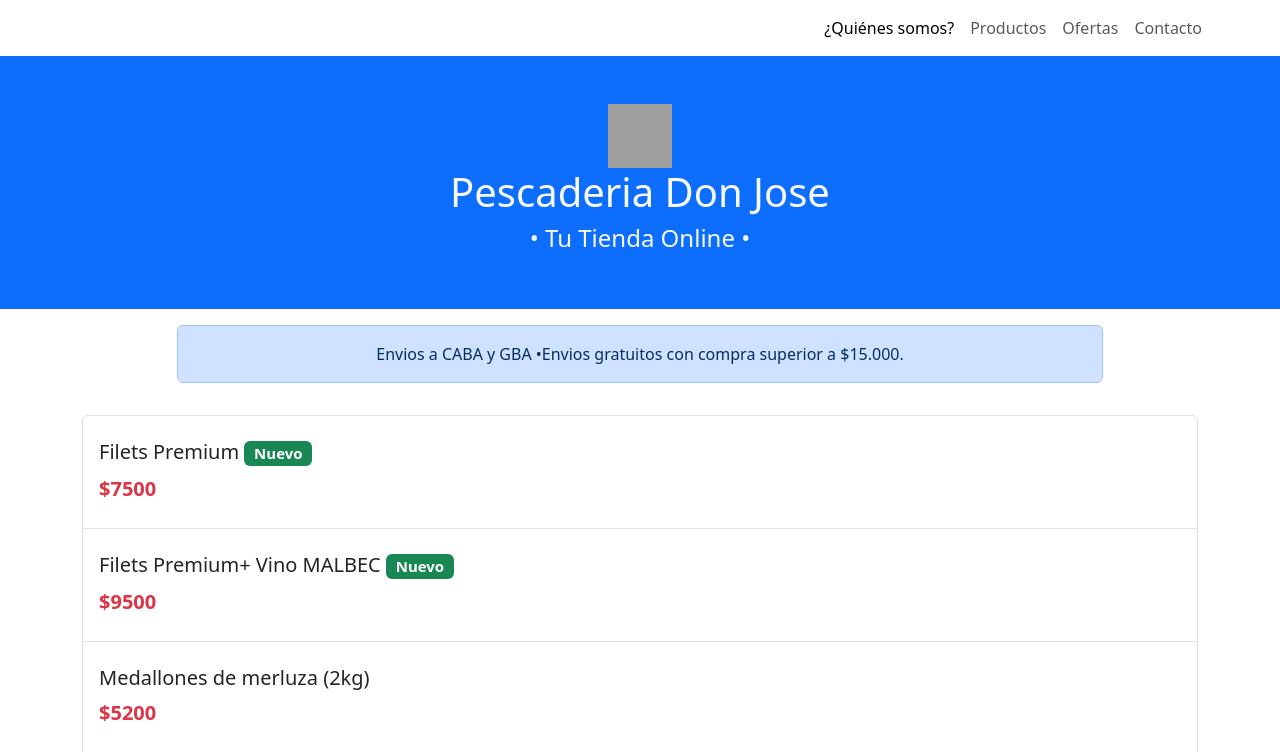
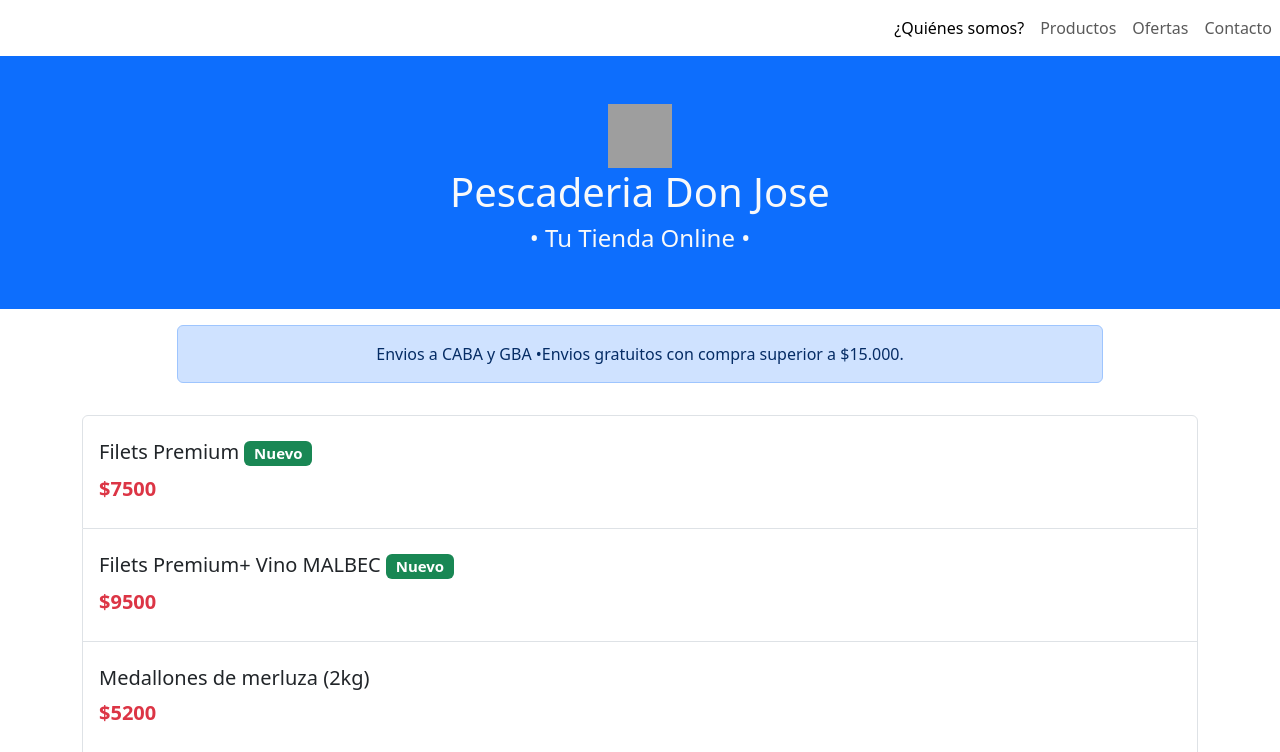
Before and after one commit to YesicaViatri/pescaderia, a plain HTML site: page index.html in a window 1280 px wide. Shown: the top 752 px of the page. Drawn offline with nearby package versions, Linux system fonts and the light colour scheme; grey boxes are pictures that could not be loaded.

Commit message:
add hello

```diff
--- a/index.html
+++ b/index.html
@@ -13,7 +13,7 @@
     <link rel="stylesheet" href="css/styles.css">
   </head>
   <body>
-    <nav class="container navbar navbar-expand-md navbar-light">
+    <nav class="gitcontainer navbar navbar-expand-md navbar-light">
       <button
         class="navbar-toggler"
         type="button"
```
Also changed, not shown: hello.txt (added).
